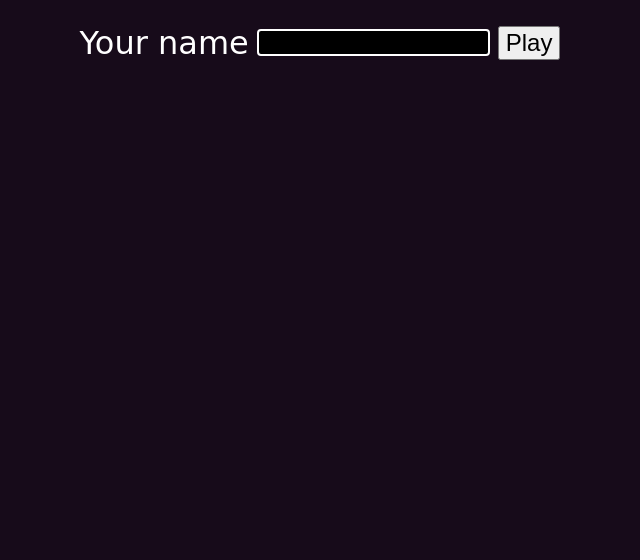
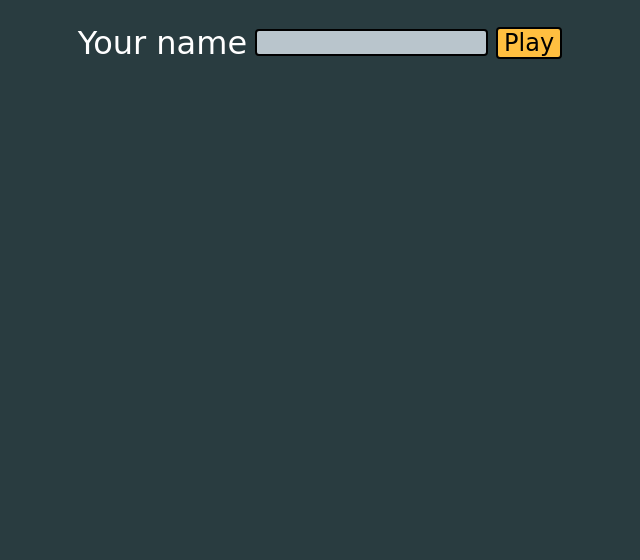
Before and after one commit to n0guera/odin-tic-tac-toe, a website: page index.html in a window 1280 px wide. Shown: the part 240-800 px from the top of the page, without its empty margins (320-960 px from the left). Drawn offline with Linux system fonts and the light colour scheme; a web font is replaced by a local one.

Commit message:
Add board container

```diff
--- a/css/style.css
+++ b/css/style.css
@@ -7,10 +7,18 @@
 
 body {
   margin: 0;
-  font-family: 'Darumadrop One', cursive;
-  background-color: #170b1a;
+  background-color: #293c40;
   color: white;
   text-align: center;
+}
+
+#player-name-container,
+#player-name,
+#player-name-label,
+#play-btn {
+  display: flex;
+  align-items: center;
+  font-family: 'Darumadrop One', cursive;
 }
 
 #header {
@@ -33,6 +41,7 @@ h1 {
 }
 
 h2 {
+  font-family: 'Darumadrop One', cursive;
   font-size: 3rem;
 }
 
@@ -48,14 +57,25 @@ h2 {
 }
 
 #player-name {
-  color: white;
-  background-color: black;
-  font-family: 'Darumadrop One', cursive;
+  background-color: #b9c5cc;
   font-size: large;
-  border: 2px solid white;
+  border: 2px solid black;
   border-radius: 4px;
 }
 
 #play-btn {
+  border: 2px solid black;
+  border-radius: 4px;
+  background-color: #ffbf40;
+  color: black;
+  max-height: 2rem;
   font-size: 1.5rem;
+  display: flex;
+  align-items: center;
 }
+
+#board-container {
+  display: grid;
+  grid-template-columns: repeat(3, 1fr);
+  grid-template-rows: repeat(3, 1fr);
+}
--- a/index.html
+++ b/index.html
@@ -19,5 +19,6 @@
       <input type="text" id="player-name" name="player-name" />
       <button type="submit" id="play-btn">Play</button>
     </div>
+    <div id="board-container"></div>
   </body>
 </html>
```
